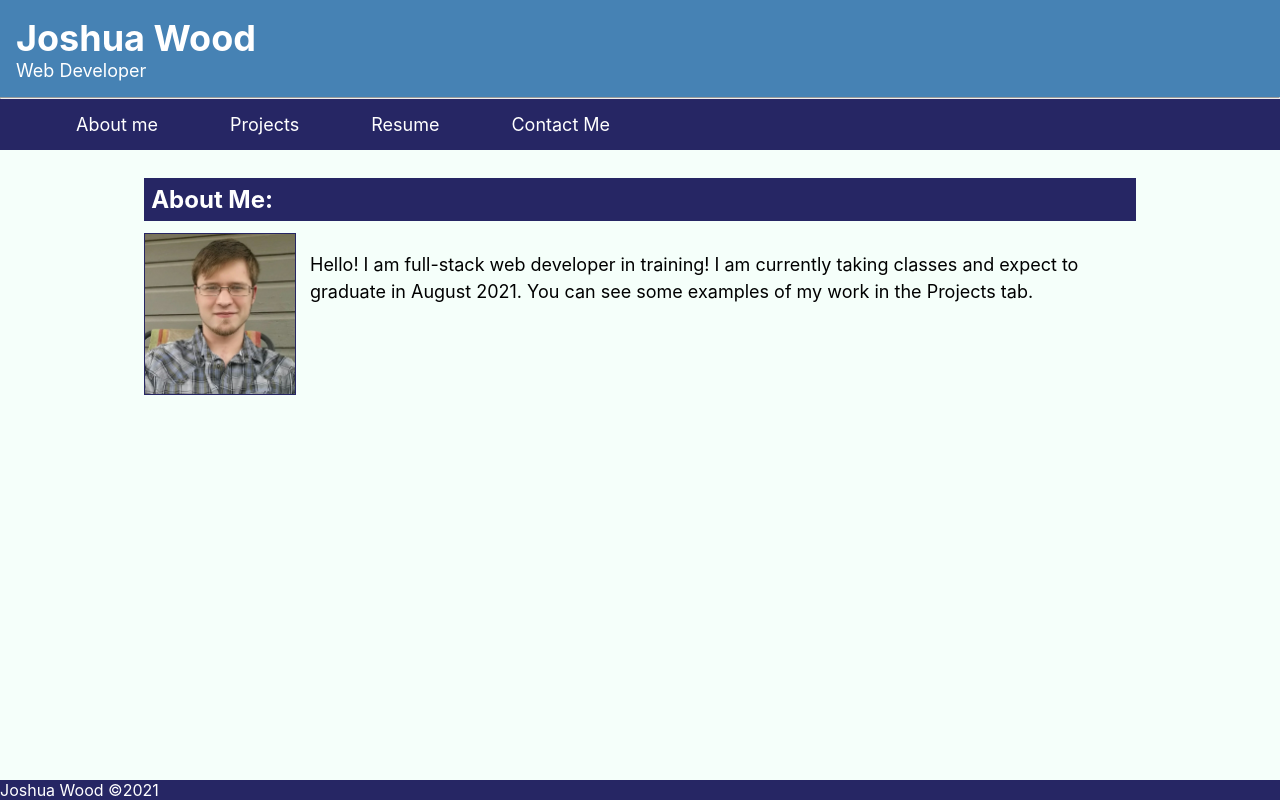
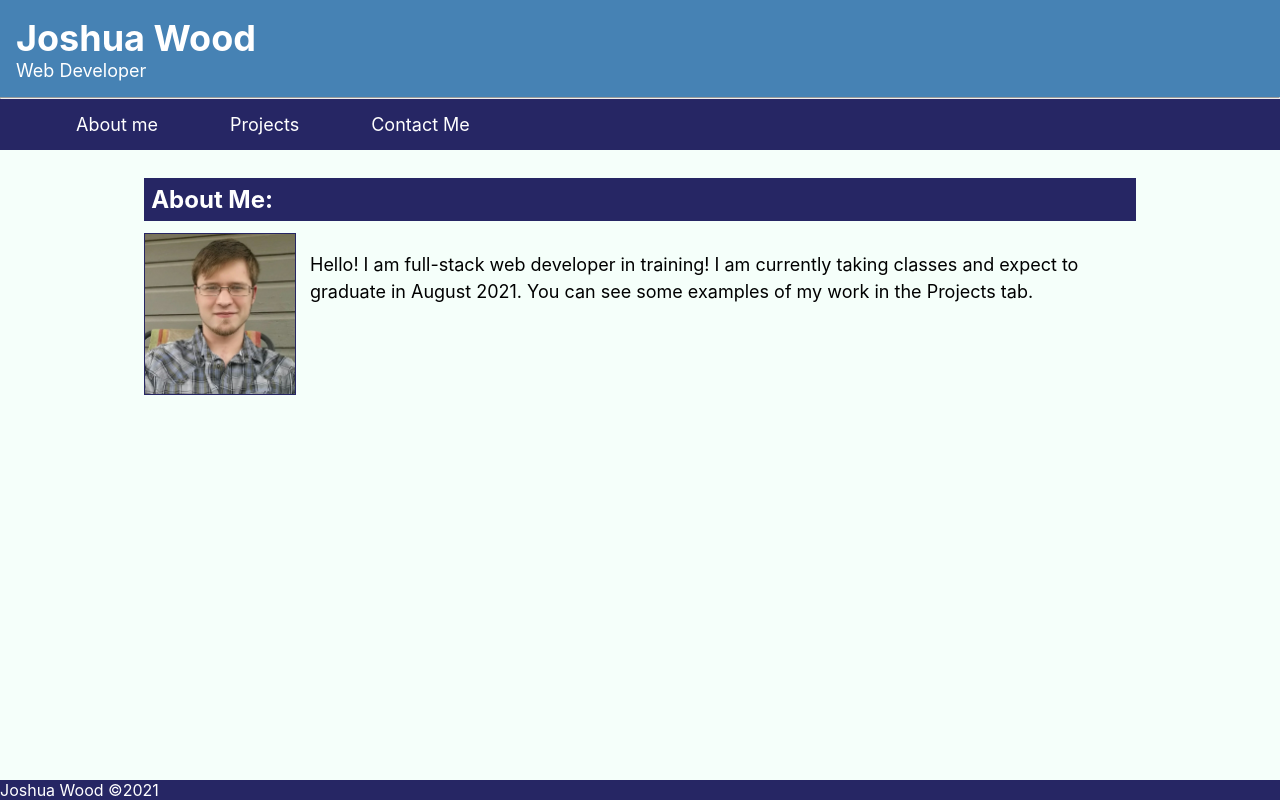
Before and after one commit to Joshuawd190/react_portfolio, a React (Create React App) app: page / in a window 1280 px wide. Built offline with nearby package versions, Linux system fonts and the light colour scheme.

Commit message:
Temp removed resume

```diff
--- a/src/components/UI/Navbar/index.js
+++ b/src/components/UI/Navbar/index.js
@@ -14,11 +14,11 @@
             Projects
           </a>
         </li>
-        <li className='nav-bar-item'>
+        {/* <li className='nav-bar-item'>
           <a href='#resume' onClick={() => setNavState('Resume')}>
             Resume
           </a>
-        </li>
+        </li> */}
         <li className='nav-bar-item'>
           <a href='#contact' onClick={() => setNavState('Contact')}>
             Contact Me
```
